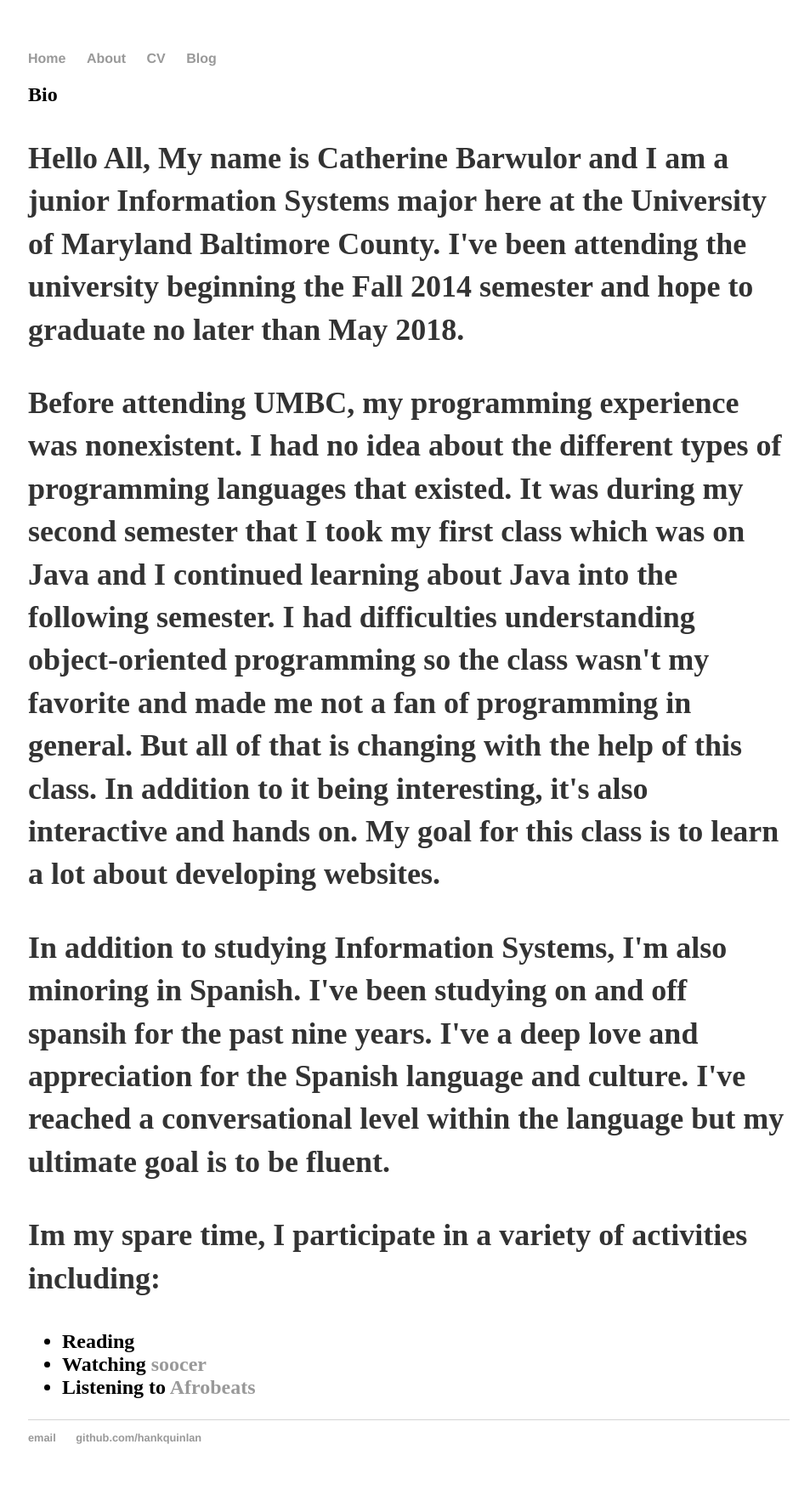
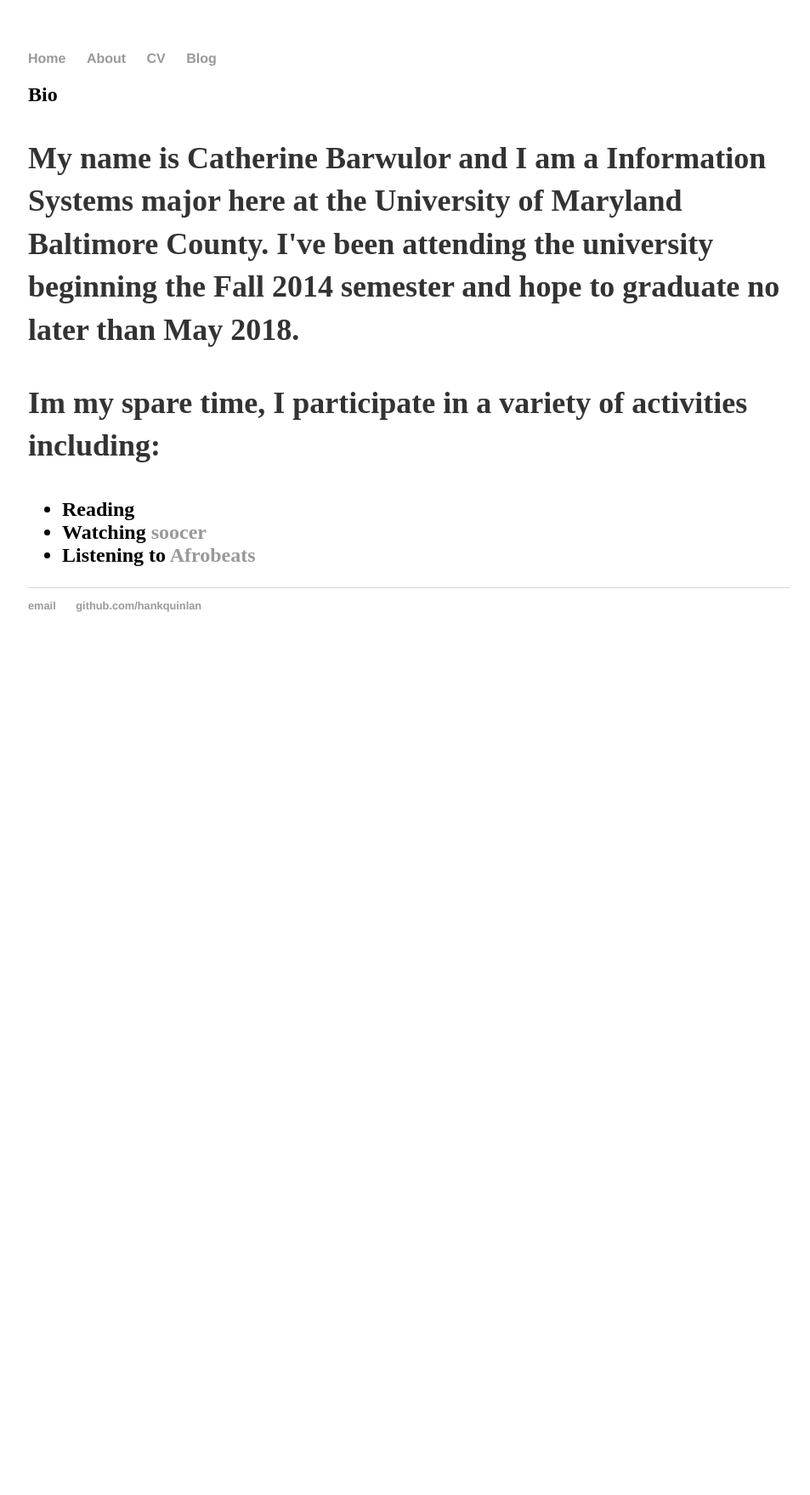
Before and after one commit to catherineBar/catherineBar.github.io, a Jekyll site: the page about/index.html, which Jekyll copies as it is, in a window 1280 px wide. Shown: the whole page at 85% size, without its empty margins (159-1112 px from the left). Built offline with Jekyll 4.4.1, drawn with Linux system fonts in a browser that asks for light colours; after the commit the page ends 900 px from its top, so only the background shows below that.

Commit message:
Update index.html

```diff
--- a/about/index.html
+++ b/about/index.html
@@ -20,22 +20,11 @@
 	<body>
      <!-- These paragraphs provide a brief introduction about who I am, what I do, and my programming experience -->
       <p>
-	   Hello All, My name is Catherine Barwulor and I am a junior Information Systems major here at
+	   My name is Catherine Barwulor and I am a Information Systems major here at
 	   the University of Maryland Baltimore County. I've been attending the university beginning the Fall 2014 semester and hope to graduate no later than
 	   May 2018.
       </p>
-      <p>
-	   Before attending UMBC, my programming experience was nonexistent. I had no idea about the different types of programming languages that existed.
-	   It was during my second semester that I took my first class which was on Java and I continued learning about
-	   Java into the following semester. I had difficulties understanding object-oriented programming so the class wasn't my favorite and made me not a fan of
-	   programming in general. But all of that is changing with the help of this class. In addition to it being interesting, it's also interactive and hands on.
-	   My goal for this class is to learn a lot about developing websites.
-      </p>
-      <p>
-	   In addition to studying Information Systems, I'm also minoring in Spanish. I've been studying on and off spansih for the past nine years.
-	   I've a deep love and appreciation for the Spanish language and culture. I've reached a conversational level within the language but my
-	   ultimate goal is to be fluent.
-       </p>
+
 
        <!-- Lists of my hobbies and interests -->
        <p> Im my spare time, I participate in a variety of activities including:
```
